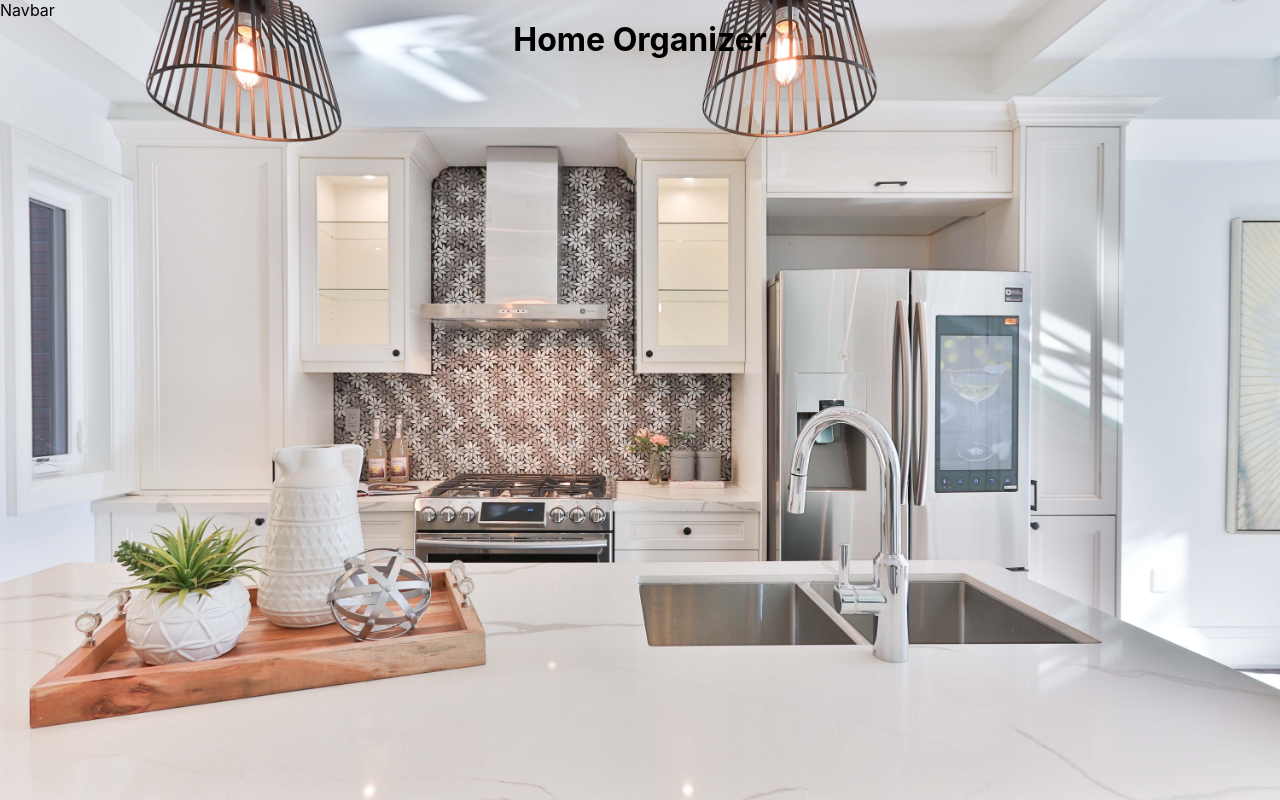
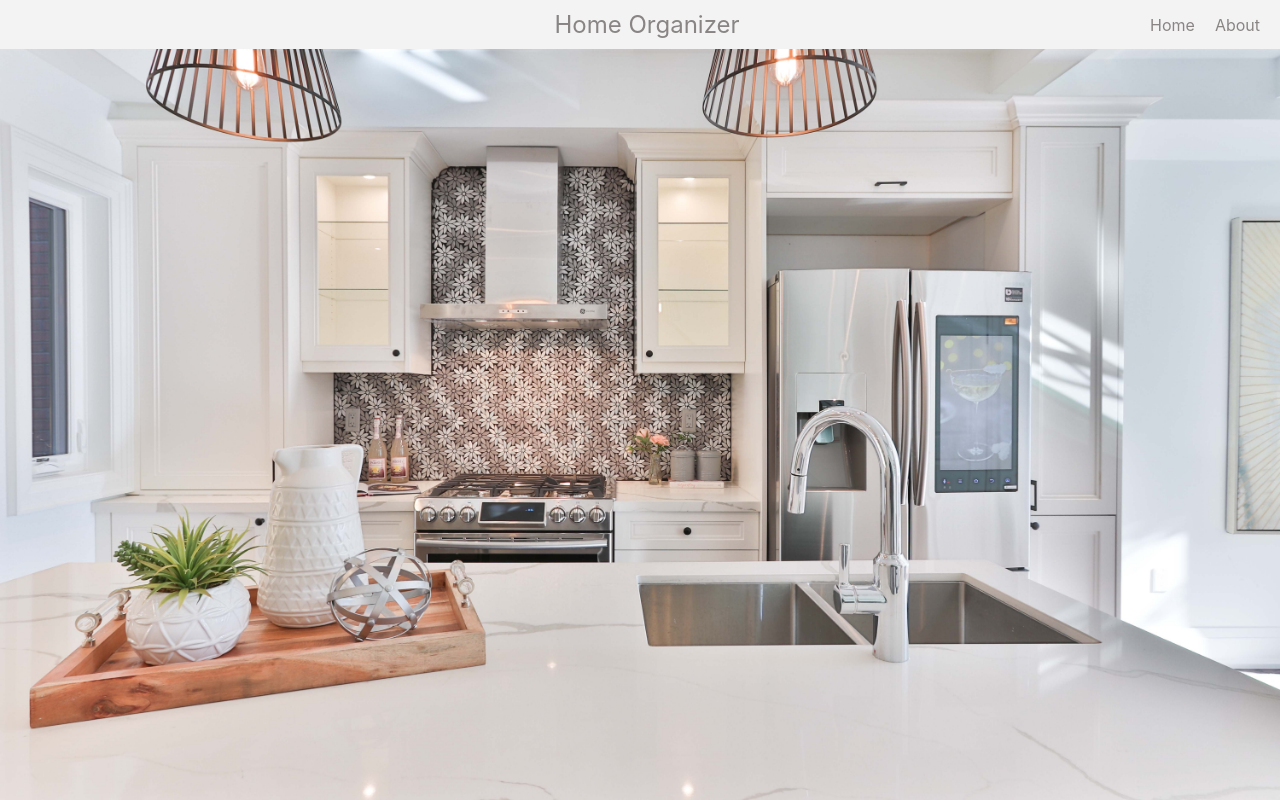
Before and after one commit to pdavisDU/home-organizer, a React (Create React App) app: page / in a window 1280 px wide. Built offline with nearby package versions, Linux system fonts and the light colour scheme.

Commit message:
setting up placeholder text for the navbar, centering the title text required tricker

```diff
--- a/src/components/Homepage.js
+++ b/src/components/Homepage.js
@@ -1,12 +1,11 @@
 import React from "react";
 import "../components/Homepage.css";
-import Navbar from "./Navbar";
+import Nav from "./Nav";
 
 function Homepage() {
   return (
     <div className="home">
-      <Navbar />
-      <h1>Home Organizer</h1>
+      <Nav />
     </div>
   );
 }
--- /dev/null
+++ b/src/components/Nav.css
@@ -0,0 +1,34 @@
+.nav {
+    display: flex;
+    justify-content: space-between;
+    align-items: center;
+    background-color: #f4f3f3; /* Add your desired background color */
+    padding: 10px 20px; /* Add padding as needed */
+    color: rgb(137, 133, 133); /* Set the text color to white or your desired color */
+  }
+
+  .menu {
+    position: relative;
+    left: 5%;
+    text-align: center;
+    font-size: 24px; /* Set the font size as needed */
+    flex-grow: 1;
+  }
+
+  ul {
+    list-style-type: none;
+    /* padding: 0;
+    margin: 0; */
+    display: flex;
+    /* justify-content:space-around; */
+    /* align-items: center; */
+  }
+
+  li {
+    margin-right: 20px; /* Add margin between the list items */
+    cursor: pointer;
+  }
+
+  li:last-child {
+    margin-right: 0; /* Remove margin from the last list item */
+  }
--- /dev/null
+++ b/src/components/Nav.js
@@ -0,0 +1,16 @@
+import React from "react";
+import "./Nav.css";
+
+function Nav() {
+  return (
+    <div className="nav">
+      <div className="menu">Home Organizer</div>
+      <ul>
+        <li>Home</li>
+        <li>About</li>
+      </ul>
+    </div>
+  );
+}
+
+export default Nav;
--- a/src/components/Navbar.js
+++ /dev/null
@@ -1,7 +0,0 @@
-import React from "react";
-
-function Navbar() {
-  return <div>Navbar</div>;
-}
-
-export default Navbar;
```
Also changed, not shown: package.json (+9 -0 lines), 1 other file (tests, documents, lock files or other folders).
